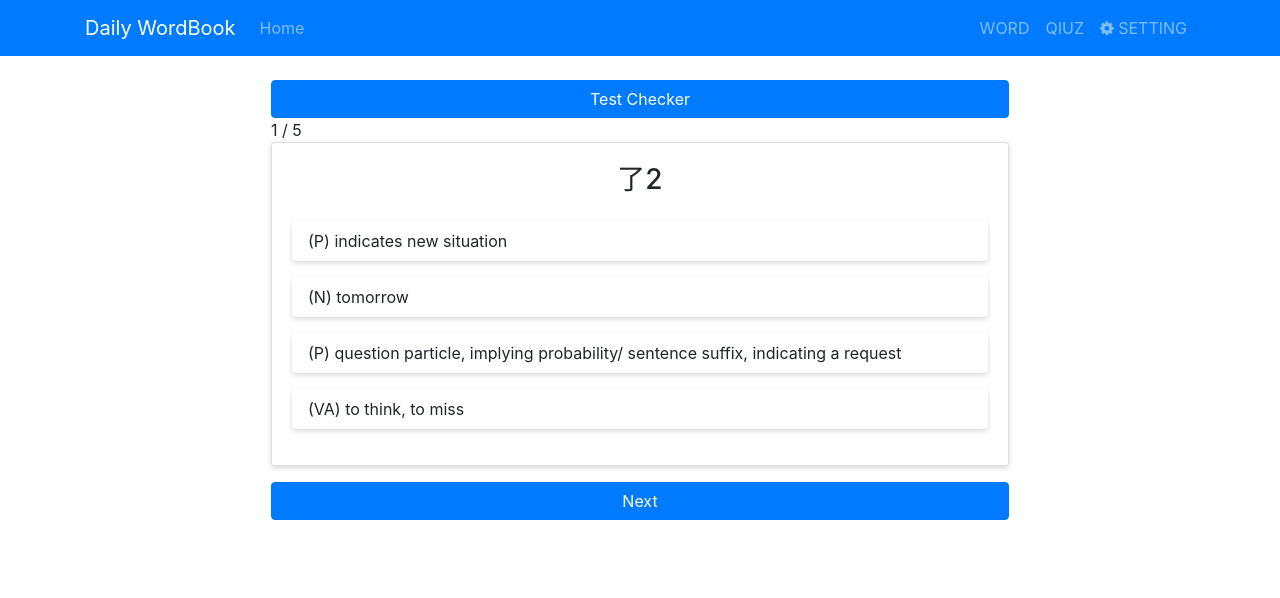
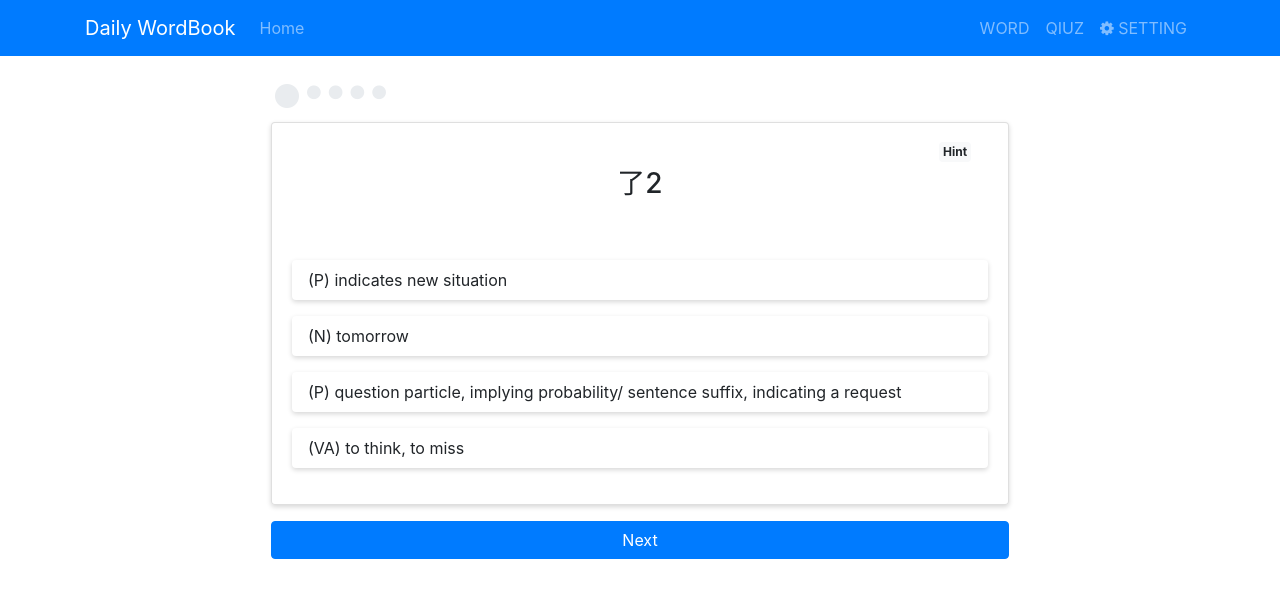
Before and after one commit to EdwardBaek/DailyWordbookTOCFL, an Angular app: page /quiz/1/question in a window 1280 px wide. Shown: the top 598 px of the page. Built offline with nearby package versions, Linux system fonts and the light colour scheme.

Commit message:
Add Quiz Score List on Quiz

```diff
--- a/src/app/components/quiz-card/quiz-card.component.css
+++ b/src/app/components/quiz-card/quiz-card.component.css
@@ -1,3 +1,8 @@
+.badge-right-top {
+    position: absolute;
+    top: 5%;
+    right: 5%;
+}
 .card.card-shadow {
    box-shadow: 0 2px 5px 0 rgba(0,0,0,.16);
    border: 0px;
--- a/src/app/components/quiz-card/quiz-card.component.html
+++ b/src/app/components/quiz-card/quiz-card.component.html
@@ -2,9 +2,11 @@
   <div class="card card-body">
     <!-- Start Question -->
     <div *ngIf="question && question.questionWord && question.questionWord.word">
-      <h3 class="card-title text-center mb-4">
+      <span class="badge badge-right-top badge-light p-1" (click)="onClickShowHideHint()">Hint</span>
+      <h3 class="card-title text-center mt-4">
         {{ question.questionWord.word }}
       </h3>
+      <p class="card-title text-center mb-4" [class.visibility-hidden]="!isSoundVisibility" >[{{ question.questionWord.sound }}]</p>
       <div
         class="card card-answer mb-3 px-3 py-2 card-shadow card-effect-hover"
         *ngFor="let answer of question.answers"
--- a/src/app/components/quiz-card/quiz-card.component.ts
+++ b/src/app/components/quiz-card/quiz-card.component.ts
@@ -11,6 +11,9 @@ export class QuizCardComponent implements OnInit {
   @Input('question') question: Question;
   selectedWordIndex: number = 0;
   showAnswerChecker: boolean = false;
+  isSelectedAnswerCorrect: boolean = false;
+
+  isSoundVisibility: boolean = false;
 
   constructor(private quizService: QuizService) { }
 
@@ -23,11 +26,22 @@ export class QuizCardComponent implements OnInit {
     else
       this.selectedWordIndex = 0;
 
-    console.log('onClickAnswer : ', this.selectedWordIndex);
+    if( this.selectedWordIndex == this.question.questionWord.index )
+      this.isSelectedAnswerCorrect = true;
+    else
+      this.isSelectedAnswerCorrect = false;
+
+    console.log('onClickAnswer : ', this.selectedWordIndex, this.isSelectedAnswerCorrect );
   }
   ngOnChanges(changes: SimpleChanges) {
   }
 
+  resetData() {
+    this.selectedWordIndex = 0;
+    this.showAnswerChecker = false;
+    this.isSelectedAnswerCorrect = false;
+    this.isSoundVisibility = false;
+  }
   showCheckAnswer() {
     this.showAnswerChecker = true;
   }
@@ -35,4 +49,8 @@ export class QuizCardComponent implements OnInit {
     this.showAnswerChecker = false;
   }
 
+  onClickShowHideHint() {
+    this.isSoundVisibility = !this.isSoundVisibility;
+  }
+
 }
--- a/src/app/components/quiz-question/quiz-question.component.css
+++ b/src/app/components/quiz-question/quiz-question.component.css
@@ -0,0 +1,9 @@
+.score-box-left {
+  width: 50%;
+}
+.score-box-center {
+  font-size: 2rem;
+}
+.score-box-right {
+  width: 50%;
+}
--- a/src/app/components/quiz-question/quiz-question.component.html
+++ b/src/app/components/quiz-question/quiz-question.component.html
@@ -1,19 +1,43 @@
 <div *ngIf="selectedQuestion">
-  <button class="btn btn-primary btn-block" (click)="onClickTestChecker()">Test Checker</button>
+  <!-- Start Quiz Result List -->
+  <div class="text-center">
+    <div *ngFor="let question of questions" class="float-left mx-1">
+      <div *ngIf="( question.index < selectedQuestionIndex + 1 )">
+        <!-- Passed -->
+        <i class="fa fa-check-circle color-correct" *ngIf="question.isAnswerCorrect"></i>
+        <i class="fa fa-times-circle color-incorrect" *ngIf="!question.isAnswerCorrect"></i>
+      </div>
+      <h3 *ngIf="( question.index == selectedQuestionIndex + 1 )">
+        <!-- ON -->
+        <div *ngIf="!isCheckAnswer">
+          <i class="fa fa-circle color-inactive"></i>
+        </div>
+        <div *ngIf="isCheckAnswer">
+          <i class="fa fa-check-circle color-correct" *ngIf="isSelectedAnswerCorrect"></i>
+          <i class="fa fa-times-circle color-incorrect" *ngIf="!isSelectedAnswerCorrect"></i>
+        </div>
+      </h3>
+      <div *ngIf="( question.index > selectedQuestionIndex +1 )">
+        <!-- Ready -->
+        <i class="fa fa-circle color-inactive"></i>
+      </div>
+    </div>
+  </div>
+  <div class="clearfix"></div>
+  <!-- End Quiz Result List -->
 
-  <div> {{ selectedQuestionIndex + 1 }} / {{ questions.length }} </div>
   <app-quiz-card [question]="selectedQuestion"></app-quiz-card>
 
+  <!-- Start Control Buttons -->
   <div>
-    <!-- <button class="btn btn-primary" [disabled]="selectedQuestionIndex +1 < 2" (click)="onClickPrevious()">Pre</button> -->
     <button class="btn btn-primary btn-block" (click)="onClickNext()" [disabled]=" ( questions.length == selectedQuestionIndex +1) || ( isChangeCardOn )">Next</button>
     <button class="btn btn-primary btn-block" *ngIf="questions.length == selectedQuestionIndex +1" (click)="onClickScore()" [disabled]=" isChangeCardOn " >Score</button>
   </div>
+  <!-- End Control Buttons -->
 </div>
 
+<!-- Exception -->
 <div *ngIf="!selectedQuestion">
-  <p>No Data</p>
+  <p>Now Loading Data...</p>
   <button class="btn btn-primary btn-block" routerLink="/">Go to Main</button>
 </div>
-
-<!-- <button class="btn btn-primary btn-block" routerLink="/quiz/re/question">Re:Quiz</button> -->
--- a/src/app/components/quiz-question/quiz-question.component.ts
+++ b/src/app/components/quiz-question/quiz-question.component.ts
@@ -17,11 +17,16 @@ import { QuizScoreComponent } from '../quiz-score/quiz-score.component';
 export class QuizQuestionComponent implements OnInit {
   words: Word[];
   questions: Question[] = [];
+
+  isReQuiz: boolean = false;
   selectedQuestion: Question;
   selectedQuestionIndex: number = 0;
   selectedAnswereIndex: number = 0;
-  isReQuiz: boolean = false;
+
+  isSelectedAnswerCorrect: boolean = false;
   isChangeCardOn: boolean = false;
+
+  isCheckAnswer: boolean = false;
 
   @ViewChild(QuizCardComponent) quizCardComponent : QuizCardComponent;
 
@@ -48,42 +53,50 @@ export class QuizQuestionComponent implements OnInit {
 
   loadReQuiz() {
     this.questions = this.quizService.getQuestions;
-    console.log('loadReQuiz-questions',this.questions);
     this.selectedQuestion = this.questions[this.selectedQuestionIndex];
   }
 
   async loadQuiz() {
     this.questions = await this.quizService.getNewQuestions();
     this.selectedQuestion = this.questions[this.selectedQuestionIndex];
-    console.log('loadQuiz-questions',this.questions);
   }
 
-  onClickPrevious() {
-    this.selectedQuestion = this.questions[--this.selectedQuestionIndex];
-  }
   onClickNext() {
     this.isChangeCardOn = true;
+    this.isCheckAnswer = true;
     this.setSelectedAnswerIndex();
+    this.setIsAnswerCorrect();
     this.quizCardComponent.showCheckAnswer();
+    console.log( 'this.isSelectedAnswerCorrect', this.isSelectedAnswerCorrect );
+
     setTimeout( ()=>{
+      this.resetStatusAndSelectedData();
+      this.quizCardComponent.resetData();
       this.selectedQuestion = this.questions[++this.selectedQuestionIndex];
-      this.quizCardComponent.hideCheckAnswer();
-      this.isChangeCardOn = false;
+      console.log( 'this.isSelectedAnswerCorrect', this.isSelectedAnswerCorrect );
     }, 1000);
   }
+
+  resetStatusAndSelectedData() {
+    this.isChangeCardOn = false;
+    this.isCheckAnswer = false;
+    this.isSelectedAnswerCorrect = false;
+
+  }
+
   onClickScore() {
+    this.isCheckAnswer = true;
     this.setSelectedAnswerIndex();
+    this.setIsAnswerCorrect();
     this.quizCardComponent.showCheckAnswer();
     this.quizService.setQuizResult = this.questions;
     setTimeout( ()=> {
       this.router.navigate(['../score'], { relativeTo: this.activatedRoute});
       this.quizCardComponent.hideCheckAnswer();
+      this.isCheckAnswer = false;
     }, 1000);
   }
 
-  onClickTestChecker() {
-    this.quizCardComponent.showCheckAnswer();
-  }
 
   private setSelectedAnswerIndex () {
     this.selectedAnswereIndex = this.quizCardComponent.selectedWordIndex;
@@ -91,6 +104,10 @@ export class QuizQuestionComponent implements OnInit {
       this.selectedAnswereIndex = 0;
     this.questions[this.selectedQuestionIndex].selectedWordIndex = this.selectedAnswereIndex;
   }
+  private setIsAnswerCorrect() {
+    this.isSelectedAnswerCorrect = this.quizCardComponent.isSelectedAnswerCorrect;
+    this.questions[this.selectedQuestionIndex].isAnswerCorrect = this.isSelectedAnswerCorrect;
+  }
   private changeCurrentQuestionInfo(answer: number) {
     this.questions[this.selectedQuestionIndex].selectedWordIndex = answer;
   }
--- a/src/app/components/quiz-score/quiz-score.component.html
+++ b/src/app/components/quiz-score/quiz-score.component.html
@@ -10,11 +10,11 @@
       <hr>
       <div class="row">
         <div class="col text-center">
-          <h4><i class="fa fa-check-circle" style="color:limegreen"></i></h4>
+          <h4><i class="fa fa-check-circle color-correct"></i></h4>
           <div class="card mb-2 py-2" *ngFor="let data of quizScore.correctAnsweredWords" >{{ data.word }}</div>
         </div>
         <div class="col text-center">
-          <h4><i class="fa fa-times-circle" style="color:crimson"></i></h4>
+          <h4><i class="fa fa-times-circle color-incorrect"></i></h4>
           <div class="card mb-2 py-2" *ngFor="let data of quizScore.incorrectAnsweredWords" >{{ data.word }}</div>
         </div>
       </div>
--- a/src/app/services/quiz.service.ts
+++ b/src/app/services/quiz.service.ts
@@ -94,7 +94,8 @@ export class QuizService {
       let question: Question = {
         index: i+1,
         questionWord: this.wordList[i],
-        answers: this.fakeAnswers[i]
+        answers: this.fakeAnswers[i],
+        isAnswerCorrect: undefined
       }
       // console.log( 'questions'+i, question );
       this.questions[i] = question;
@@ -119,11 +120,14 @@ export class QuizService {
     let correctArray: any[] = [];
     let incorrectArray: any[] = [];
 
+    console.log( this.quizResult);
     this.quizResult.forEach( (cur, inx) => {
       if ( cur.isAnswerCorrect != undefined ){
-        if( cur.isAnswerCorrect == true ){
+        if( cur.isAnswerCorrect ){
           score++;
           correctArray.push(cur.questionWord);
+        } else {
+          incorrectArray.push(cur.questionWord);
         }
       } else if( cur.selectedWordIndex == cur.questionWord.index ){
           score++;
--- a/src/app/services/word-data.service.ts
+++ b/src/app/services/word-data.service.ts
@@ -81,8 +81,11 @@ export class WordDataService {
   async getWordDataFromNetworkSlowly(level: number): Promise<any> {
     console.log('>>>try load data from network');
     await new Promise<any[]>(resolve =>
-      setTimeout(resolve, 2000));
+      setTimeout(resolve, this.getRandomNumber(2000, 10000)));
     return await this.getWordDataFromNetwork(level);
+  }
+  private getRandomNumber(min: number, max: number) :number {
+    return Math.floor( Math.random() * (max - min) + min);
   }
 
   getWordDataFromLocalStorage(level: number): any[] {
--- a/src/styles.css
+++ b/src/styles.css
@@ -1 +1,16 @@
 /* You can add global styles to this file, and also import other style files */
+.color-correct {
+  /* limegreen */
+  color:#32cd32;
+}
+.color-incorrect {
+  /* crimson */
+  color:#ed143d;
+}
+.color-inactive {
+  color:#e9ecef;
+}
+
+.visibility-hidden {
+  visibility: hidden;
+}
```
